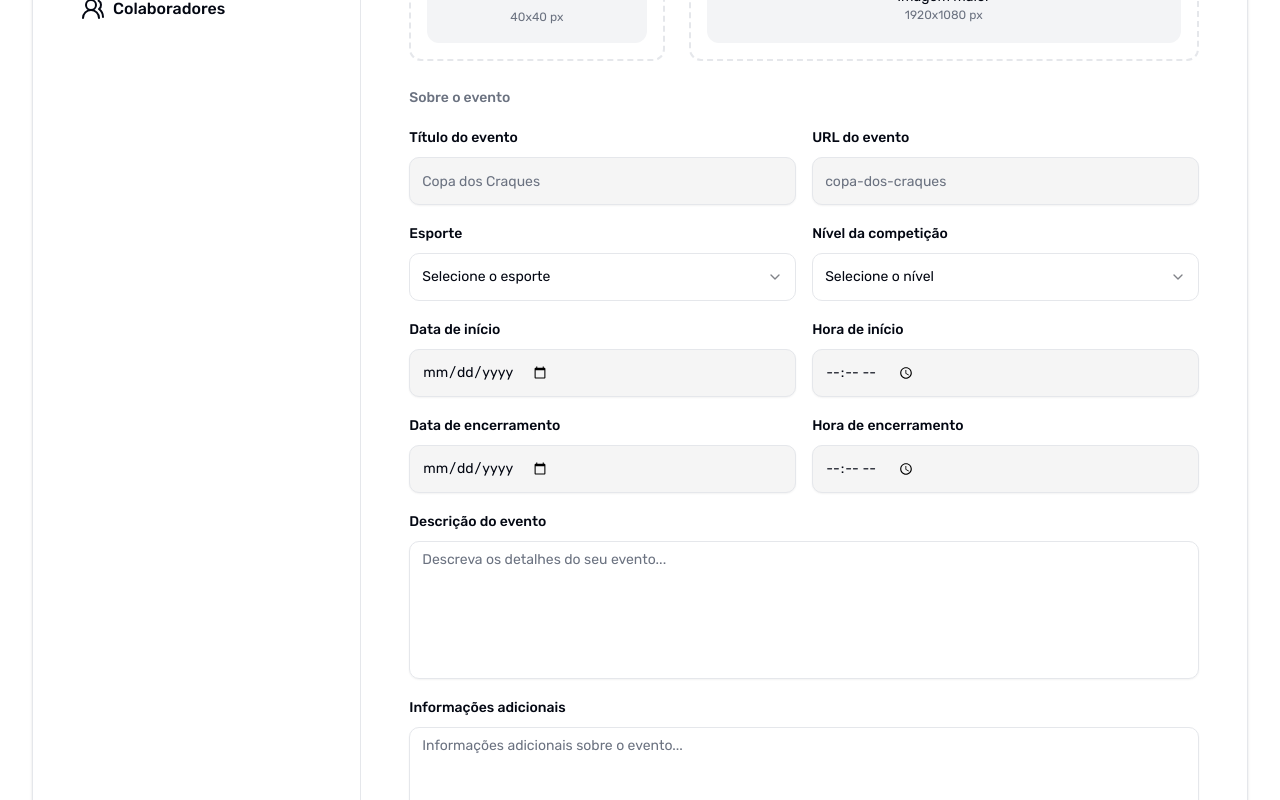
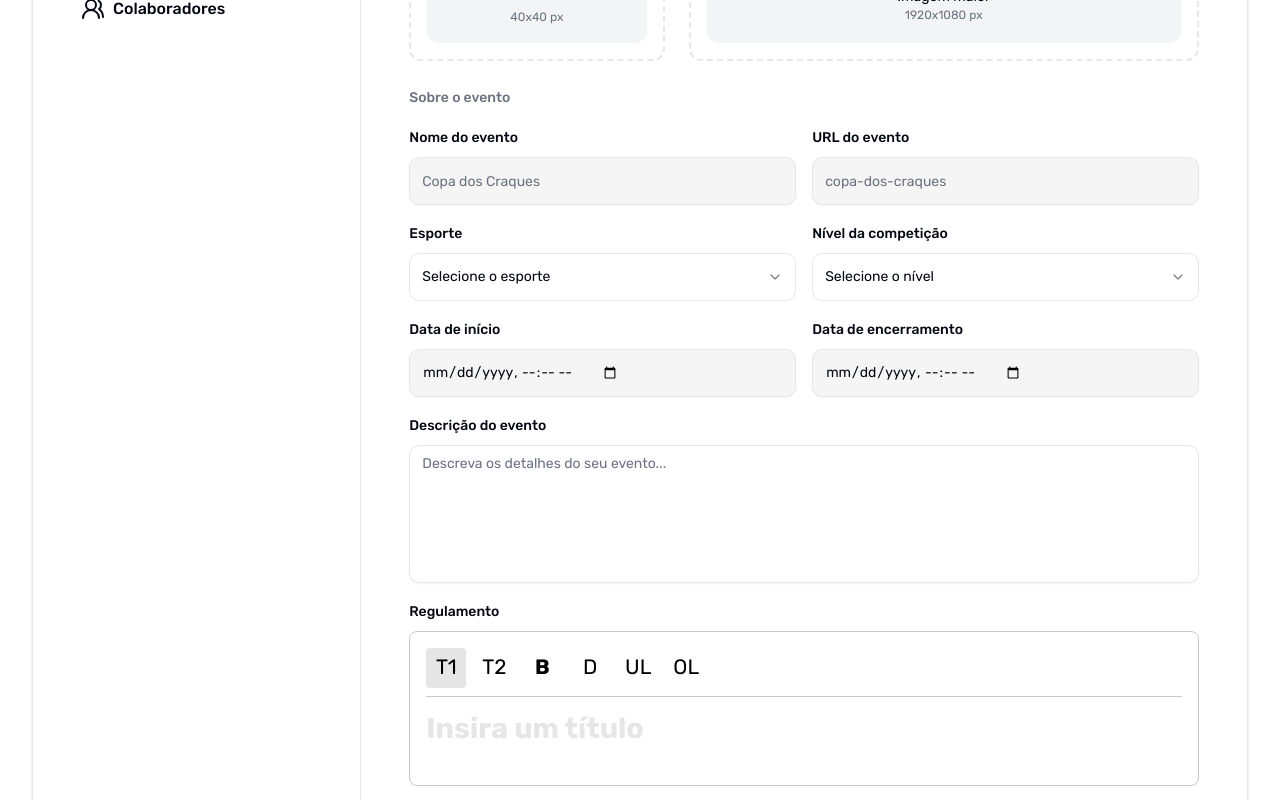
Before and after one commit to SporTickets-Repo/SporTickets-Front, a Next.js app: page /evento/criar in a window 1280 px wide. Shown: the part 380-1180 px from the top of the page. Built offline with nearby package versions, Linux system fonts and the light colour scheme; no server answers.

Commit message:
feat: integrate Tiptap editor for event regulation input in InfoTab

```diff
--- a/components/pages/profile/organizer/create-form-tabs/info-tab.tsx
+++ b/components/pages/profile/organizer/create-form-tabs/info-tab.tsx
@@ -15,6 +15,7 @@ import {
   SelectValue,
 } from "@/components/ui/select";
 import { Textarea } from "@/components/ui/textarea";
+import { Tiptap } from "@/components/ui/tiptap";
 import { cn } from "@/lib/utils";
 import {
   Circle,
@@ -57,7 +58,6 @@ export function InfoTab() {
         </h1>
       </div>
 
-      {/* Image Upload Section */}
       <div className="flex flex-col sm:flex-row gap-4 sm:gap-6 h-auto sm:h-40">
         <div className="w-full sm:w-1/3">
           <FormLabel htmlFor="event-cover" className="text-muted-foreground">
@@ -132,13 +132,13 @@ export function InfoTab() {
         <div className="grid grid-cols-1 sm:grid-cols-2 gap-4">
           <FormField
             control={control}
-            name="event.title"
+            name="event.name"
             render={({ field }) => (
               <FormItem>
-                <FormLabel htmlFor="event-title">Título do evento</FormLabel>
+                <FormLabel htmlFor="event-name">Nome do evento</FormLabel>
                 <FormControl>
                   <Input
-                    id="event-title"
+                    id="event-name"
                     placeholder="Copa dos Craques"
                     className="mt-2"
                     {...field}
@@ -226,7 +226,7 @@ export function InfoTab() {
                 <FormLabel htmlFor="event-start-date">Data de início</FormLabel>
                 <FormControl>
                   <Input
-                    type="date"
+                    type="datetime-local"
                     id="event-start-date"
                     className="mt-2"
                     {...field}
@@ -236,27 +236,7 @@ export function InfoTab() {
               </FormItem>
             )}
           />
-          <FormField
-            control={control}
-            name="event.startTime"
-            render={({ field }) => (
-              <FormItem>
-                <FormLabel htmlFor="event-start-time">Hora de início</FormLabel>
-                <FormControl>
-                  <Input
-                    type="time"
-                    id="event-start-time"
-                    className="mt-2"
-                    {...field}
-                  />
-                </FormControl>
-                <FormMessage />
-              </FormItem>
-            )}
-          />
-        </div>
 
-        <div className="grid grid-cols-1 sm:grid-cols-2 gap-4">
           <FormField
             control={control}
             name="event.endDate"
@@ -267,28 +247,8 @@ export function InfoTab() {
                 </FormLabel>
                 <FormControl>
                   <Input
-                    type="date"
+                    type="datetime-local"
                     id="event-end-date"
-                    className="mt-2"
-                    {...field}
-                  />
-                </FormControl>
-                <FormMessage />
-              </FormItem>
-            )}
-          />
-          <FormField
-            control={control}
-            name="event.endTime"
-            render={({ field }) => (
-              <FormItem>
-                <FormLabel htmlFor="event-end-time">
-                  Hora de encerramento
-                </FormLabel>
-                <FormControl>
-                  <Input
-                    type="time"
-                    id="event-end-time"
                     className="mt-2"
                     {...field}
                   />
@@ -314,6 +274,27 @@ export function InfoTab() {
                   className="mt-2 resize-none"
                   rows={6}
                   {...field}
+                />
+              </FormControl>
+              <FormMessage />
+            </FormItem>
+          )}
+        />
+
+        <FormField
+          control={control}
+          name="event.regulation"
+          render={({ field }) => (
+            <FormItem>
+              <FormLabel htmlFor="event-regulation">Regulamento</FormLabel>
+              <FormControl>
+                <Tiptap
+                  onChange={(value: string) => {
+                    setValue("event.regulation", value, {
+                      shouldValidate: true,
+                    });
+                  }}
+                  initialContent={field.value}
                 />
               </FormControl>
               <FormMessage />
--- /dev/null
+++ b/components/ui/tiptap.tsx
@@ -0,0 +1,107 @@
+"use client";
+
+import Document from "@tiptap/extension-document";
+import Highlight from "@tiptap/extension-highlight";
+import Placeholder from "@tiptap/extension-placeholder";
+import TextAlign from "@tiptap/extension-text-align";
+import { Editor, EditorContent, useEditor } from "@tiptap/react";
+import StarterKit from "@tiptap/starter-kit";
+
+const CustomDocument = Document.extend({
+  content: "heading block*",
+});
+
+interface TiptapProps {
+  onChange: (content: string) => void; // Aceita a função onChange como prop
+  initialContent?: string; // Opcional: conteúdo inicial
+}
+
+export const Tiptap = ({ onChange, initialContent = "" }: TiptapProps) => {
+  const editor = useEditor({
+    extensions: [
+      CustomDocument,
+      StarterKit.configure({
+        document: false,
+      }),
+      TextAlign.configure({
+        types: ["heading", "paragraph"],
+      }),
+      Highlight,
+      Placeholder.configure({
+        placeholder: ({ node }) => {
+          if (node.type.name === "heading") {
+            return "Insira um título";
+          }
+
+          return "Pode adicionar um contexto aqui";
+        },
+      }),
+    ],
+    content: initialContent, // Define o conteúdo inicial
+    onUpdate: ({ editor }) => {
+      // Chama o onChange sempre que o conteúdo for atualizado
+      onChange(editor.getHTML());
+    },
+    immediatelyRender: false,
+  });
+
+  return (
+    <div className="tiptap-container">
+      <MenuBar editor={editor} />
+      <EditorContent className="max-h-[300px] overflow-auto" editor={editor} />
+    </div>
+  );
+};
+
+const MenuBar = ({ editor }: { editor: Editor | null }) => {
+  if (!editor) {
+    return null;
+  }
+
+  return (
+    <div className="button-group">
+      <button
+        type="button"
+        onClick={() => editor.chain().focus().toggleHeading({ level: 1 }).run()}
+        className={editor.isActive("heading", { level: 1 }) ? "is-active" : ""}
+      >
+        T1
+      </button>
+      <button
+        type="button"
+        onClick={() => editor.chain().focus().toggleHeading({ level: 2 }).run()}
+        className={editor.isActive("heading", { level: 2 }) ? "is-active" : ""}
+      >
+        T2
+      </button>
+      <button
+        type="button"
+        onClick={() => editor.chain().focus().toggleBold().run()}
+        className={editor.isActive("bold") ? "is-active" : ""}
+      >
+        <b>B</b>
+      </button>
+      <button
+        type="button"
+        onClick={() => editor.chain().focus().toggleHighlight().run()}
+        className={editor.isActive("highlight") ? "is-active" : ""}
+      >
+        D
+      </button>
+      <button
+        type="button"
+        onClick={() => editor.chain().focus().toggleBulletList().run()}
+        className={editor.isActive("bulletList") ? "is-active" : ""}
+      >
+        UL
+      </button>
+      <button
+        type="button"
+        onClick={() => editor.chain().focus().toggleOrderedList().run()}
+        className={editor.isActive("orderedList") ? "is-active" : ""}
+      >
+        OL
+      </button>
+    </div>
+  );
+};
```
Also changed, not shown: components/pages/profile/organizer/create-form-tabs/tickets-tab.tsx (+92 -22 lines).
